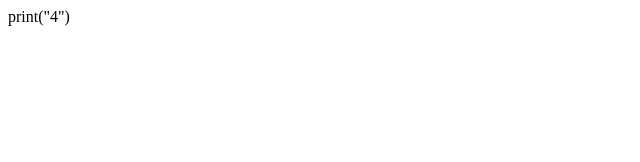
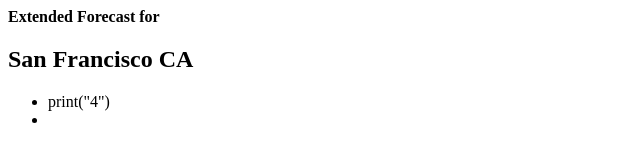
Before and after one commit to gif12/55555555555555555, a plain HTML site: page index.html in a window 1280 px wide. Shown: the whole page, without its empty margins (0-640 px from the left). Drawn offline with Linux system fonts and the light colour scheme.

Commit message:
Update index.html

```diff
--- a/index.html
+++ b/index.html
@@ -1,3 +1,16 @@
+<div id="seven-day-forecast" class="panel panel-default">
+    <div class="panel-heading">
+    <b>Extended Forecast for</b>
+    <h2 class="panel-title">
+                San Francisco CA    </h2>
+    </div>
+    <div class="panel-body" id="seven-day-forecast-body">
+            <div id="seven-day-forecast-container"><ul id="seven-day-forecast-list" class="list-unstyled"><li class="forecast-tombstone">
 <div class="tombstone-container">
+
 print("4")
-</div>
+
+</div></li><li class="forecast-tombstone">
+
+
+</body></html>
```
